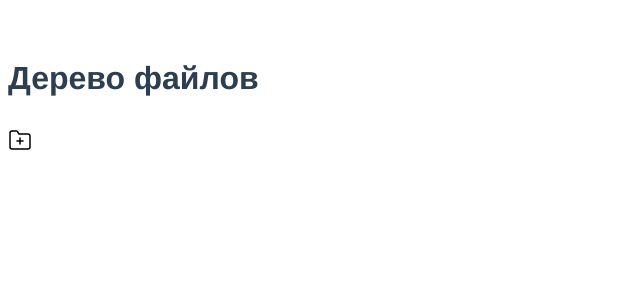
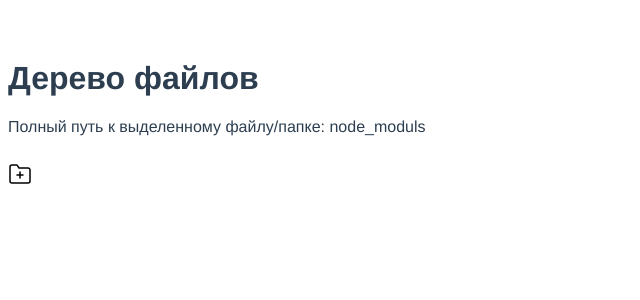
Before and after one commit to ozon-edu-vue-2021/homework-2-ChestikovaElena, a Vue app: page / in a window 1280 px wide. Shown: the top 300 px of the page, without its empty margins (0-640 px from the left). Built offline with nearby package versions, Linux system fonts and the light colour scheme.

Commit message:
add full path

```diff
--- a/src/App.vue
+++ b/src/App.vue
@@ -1,6 +1,9 @@
 <template>
   <div id="app">
     <h1 class="title">Дерево файлов</h1>
+    <p class="path">
+      {{ `Полный путь к выделенному файлу/папке: ${path}` }}
+    </p>
     <div class="tree-wrapper">
       <node-list
         :list="tree"
@@ -20,17 +23,39 @@ export default {
   name: 'App',
   data: () => ({
     tree,
-    selectedItem: {}
+    selectedItem: {},
+    eventTarget: null
   }),
+  computed: {
+    path() {
+      let fullPath = 'node_moduls';
+      if (this.eventTarget) {
+        fullPath = `${this.eventTarget.textContent}`;
+        let element = this.eventTarget;
+        while (element && element.closest('ul')) {
+          const parentElement = element.closest('ul').previousElementSibling;
+          fullPath = `${parentElement.lastChild.textContent}/${fullPath}`;
+          element = parentElement;
+        }
+
+      }
+      return fullPath;
+    }
+  },
   components: {
     NodeList
   },
   methods: {
     updateSelectedItem(payload) {
+      if ((Object.keys(payload).length == 0) || (payload && payload.node && payload.node.type !== 'directory')) {
         this.selectedItem = {
           node: payload.node,
-        parentName: payload.parentName
+          parentName: payload.parentName,
+          parentNesting: payload.nesting,
         };
+      }
+
+      this.eventTarget = payload.eventTarget;
     }
   }
 }
@@ -52,6 +77,10 @@ export default {
   text-align: left;
 }
 
+.path {
+  text-align: left;
+}
+
 .tree-wrapper {
   text-align: left;
 }
--- a/src/components/NodeList.vue
+++ b/src/components/NodeList.vue
@@ -19,7 +19,7 @@
       <li
         v-for="(node, i) in list.contents"
         :key="`${node.type}-${i}`"
-        @click="selectHandler(node, list.name)"
+        @click="selectHandler(node, list.name, nesting, $event.target)"
       >
         <node-list
           v-if="node.type === 'directory'"
@@ -81,16 +81,24 @@ export default {
       } else {
         console.warn("Превышен допустимый уровень вложенности")
       }
-      if (!this.isOpened && this.selectedItem.parentName === parentName) {
-        this.$emit('selected', {})
+
+      if ((!this.isOpened && this.selectedItem.parentName === parentName) ||
+        (!this.isOpened && (this.selectedItem.parentNesting > this.nesting))) {
+          this.$emit('selected', {})
       }
     },
-    selectHandler(node, parentName) {
+    selectHandler(node, parentName, nesting, eventTarget) {
       if (node.type !== 'directory') {
         if (this.selectedItem && this.selectedItem.node !== node) {
-          this.$emit('selected', { node, parentName });
+          this.$emit('selected', { node, parentName, nesting, eventTarget });
         } else {
           this.$emit('selected', {})
+        }
+      } else {
+        if (node) {
+          this.$emit('selected', { node, parentName, nesting, eventTarget })
+        } else {
+          this.$emit('selected', { node: {}, parentName: '', nesting: 0, eventTarget })
         }
       }
     }
```
Lines whose indentation alone changed are shown as unchanged.
